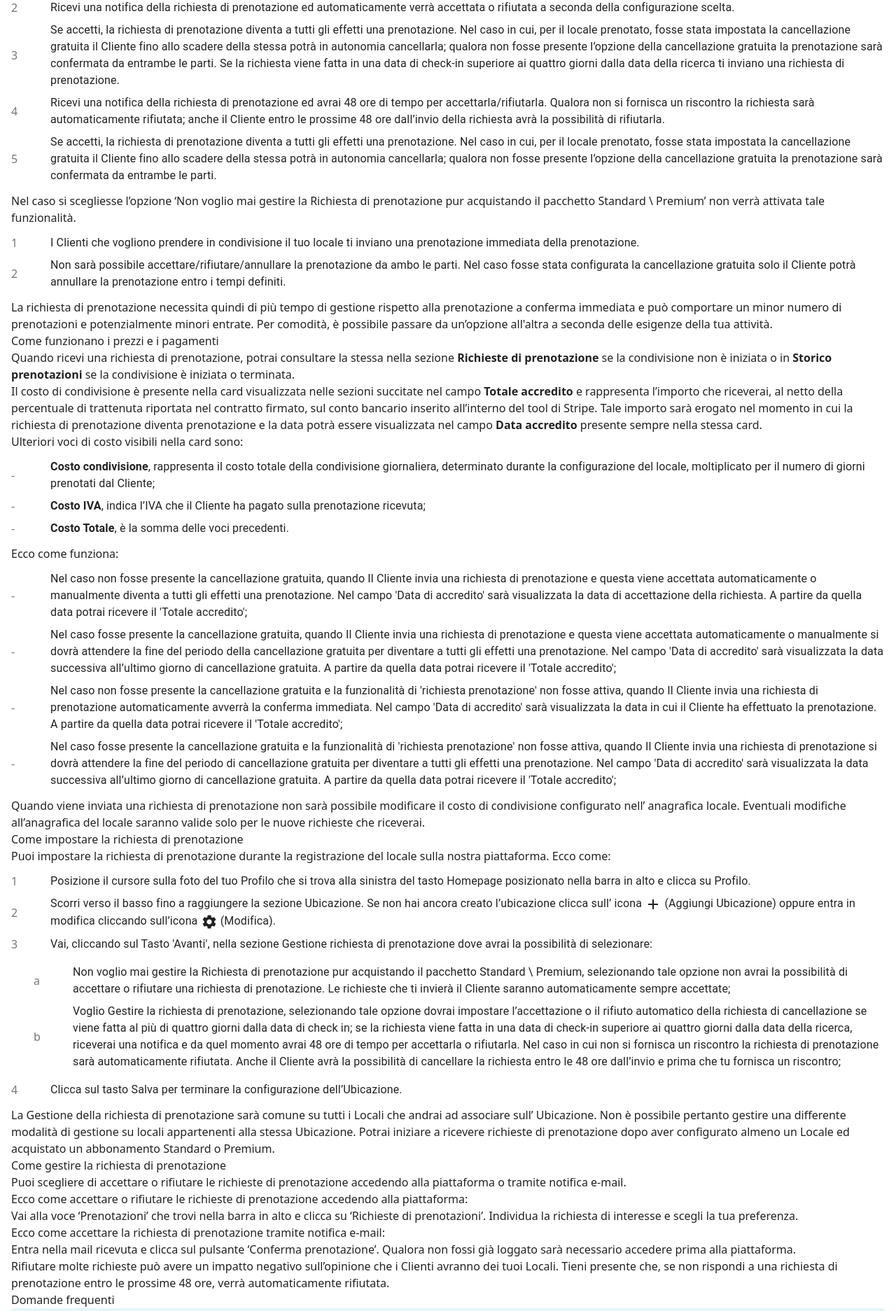
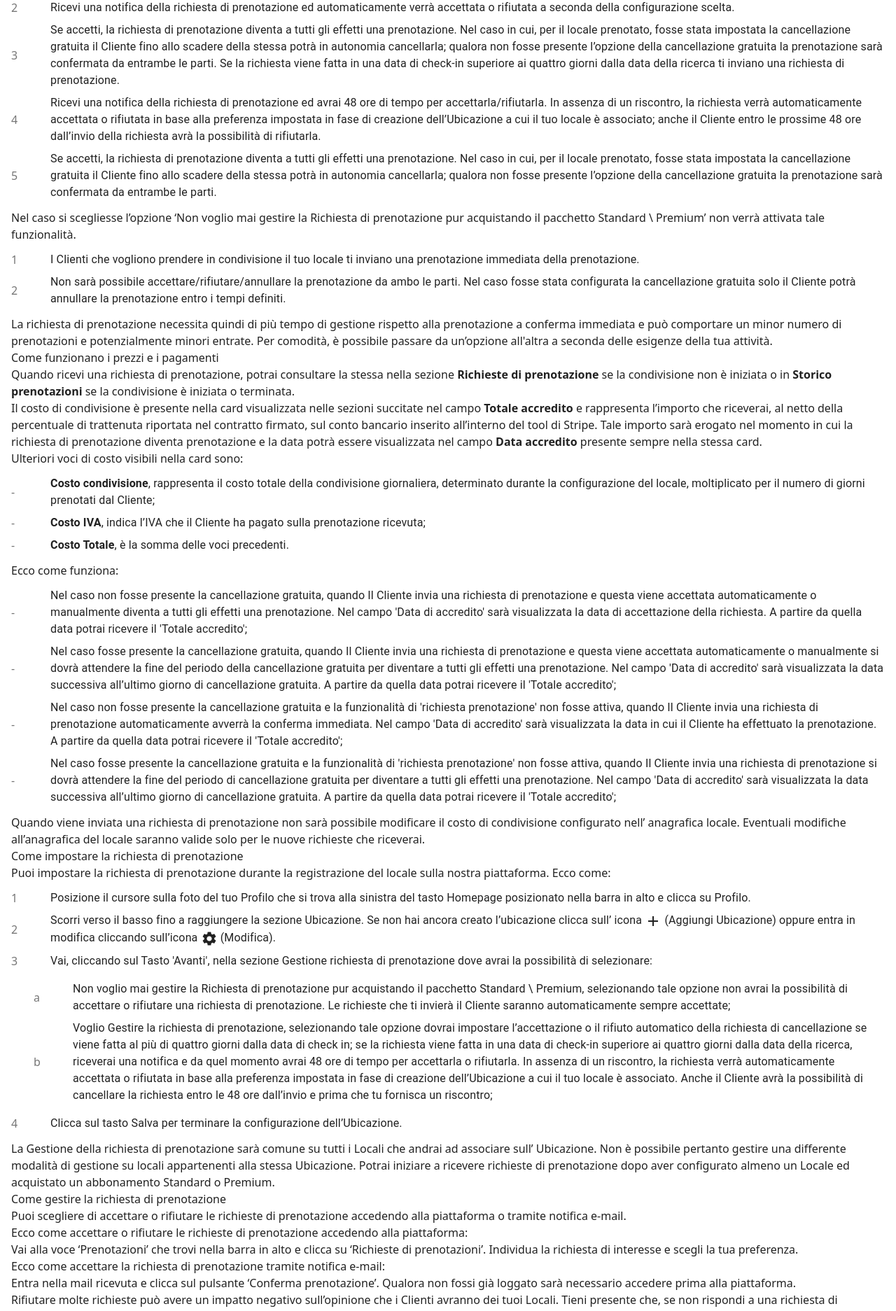
Before and after one commit to claralorusso/coldhsharing, a React (Vite) app: page /booking/manage-booking in a window 1280 px wide. Shown: the part 580-2453 px from the top of the page at 70% size. Built offline with nearby package versions, Linux system fonts and the light colour scheme.

Commit message:
modifica testi

```diff
--- a/src/pages/prenotazioni/prenotazioni.tsx
+++ b/src/pages/prenotazioni/prenotazioni.tsx
@@ -96,7 +96,7 @@ export const Prenotazioni = () => {
               </ListItem>
               <ListItem disablePadding>
                 <ListItemIcon>4</ListItemIcon>
-                <ListItemText primary="Ricevi una notifica della richiesta di prenotazione ed avrai 48 ore di tempo per accettarla/rifiutarla. Qualora non si fornisca un riscontro la richiesta sarà automaticamente rifiutata; anche il Cliente entro le prossime 48 ore dall’invio della richiesta avrà la possibilità di rifiutarla. " />
+                <ListItemText primary="Ricevi una notifica della richiesta di prenotazione ed avrai 48 ore di tempo per accettarla/rifiutarla. In assenza di un riscontro, la richiesta verrà automaticamente accettata o rifiutata in base alla preferenza impostata in fase di creazione dell’Ubicazione a cui il tuo locale è associato; anche il Cliente entro le prossime 48 ore dall’invio della richiesta avrà la possibilità di rifiutarla. " />
               </ListItem>
               <ListItem disablePadding>
                 <ListItemIcon>5</ListItemIcon>
@@ -300,9 +300,10 @@ export const Prenotazioni = () => {
                     se la richiesta viene fatta in una data di check-in
                     superiore ai quattro giorni dalla data della ricerca,
                     riceverai una notifica e da quel momento avrai 48 ore di
-                    tempo per accettarla o rifiutarla. Nel caso in cui non si
-                    fornisca un riscontro la richiesta di prenotazione sarà
-                    automaticamente rifiutata. Anche il Cliente avrà la
+                    tempo per accettarla o rifiutarla. In assenza di un riscontro,
+                    la richiesta verrà automaticamente accettata o rifiutata in base alla
+                    preferenza impostata in fase di creazione dell’Ubicazione a cui il tuo
+                    locale è associato. Anche il Cliente avrà la
                     possibilità di cancellare la richiesta entro le 48 ore
                     dall’invio e prima che tu fornisca un riscontro;
                   </ListItemText>
@@ -351,9 +352,11 @@ export const Prenotazioni = () => {
             </div>
             <div className="pb-2">
               Rifiutare molte richieste può avere un impatto negativo
-              sull’opinione che i Clienti avranno dei tuoi Locali. Tieni
-              presente che, se non rispondi a una richiesta di prenotazione
-              entro le prossime 48 ore, verrà automaticamente rifiutata.
+              sull’opinione che i Clienti avranno dei tuoi Locali. Tieni presente
+              che, se non rispondi a una richiesta di prenotazione entro le prossime
+               48 ore, la richiesta verrà automaticamente accettata o rifiutata
+               in base alla preferenza impostata in fase di creazione dell’Ubicazione
+               a cui il tuo locale è associato.
             </div>
             <div className="pb-2 font-bold"> Domande frequenti</div>
             <Alert severity="info">
@@ -414,12 +417,9 @@ export const Prenotazioni = () => {
               <AlertTitle className="font-bold">
                 Cosa succede se non rispondo a una richiesta di prenotazione?
               </AlertTitle>
-              Se non accetti o rifiuti una richiesta entro 48 ore, ti
-              informeremo che è scaduta e quindi automaticamente rifiutata. Dopo
-              la scadenza, non potrai più fare nulla su quella richiesta di
-              prenotazione specifica. I Clienti riceveranno un'e-mail in cui
-              notifichiamo il tuo rifiuto e dove suggeriamo altri locali da
-              poter prenotare.
+              In assenza di un riscontro, la richiesta verrà automaticamente accettata o
+              rifiutata in base alla preferenza impostata in fase di creazione dell’Ubicazione
+              a cui il tuo locale è associato.
             </Alert>
           </AccordionDetails>
         </Accordion>
@@ -588,9 +588,10 @@ export const Prenotazioni = () => {
                     se la richiesta viene fatta in una data di check-in
                     superiore ai quattro giorni dalla data della ricerca,
                     riceverai una notifica e da quel momento avrai 48 ore di
-                    tempo per accettarla o rifiutarla. Nel caso in cui non si
-                    fornisca un riscontro la richiesta di prenotazione sarà
-                    automaticamente rifiutata. Anche il Cliente avrà la
+                    tempo per accettarla o rifiutarla. In assenza di un riscontro,
+                    la richiesta verrà automaticamente accettata o rifiutata in base
+                    alla preferenza impostata in fase di creazione dell’Ubicazione
+                    a cui il tuo locale è associato. Anche il Cliente avrà la
                     possibilità di cancellare la richiesta entro le 48 ore
                     dall’invio e prima che tu fornisca un riscontro;
                   </ListItemText>
--- a/src/pages/primi-passi/primi-passi.tsx
+++ b/src/pages/primi-passi/primi-passi.tsx
@@ -346,9 +346,10 @@ export const PrimiPassi = () => {
                     se la richiesta viene fatta in una data di check-in
                     superiore ai quattro giorni dalla data della ricerca,
                     riceverai una notifica e da quel momento avrai 48 ore di
-                    tempo per accettarla o rifiutarla. Nel caso in cui non si
-                    fornisca un riscontro la richiesta di prenotazione sarà
-                    automaticamente rifiutata. Anche il Cliente avrà la
+                    tempo per accettarla o rifiutarla. In assenza di un riscontro,
+                    la richiesta verrà automaticamente accettata o rifiutata in base
+                    alla preferenza impostata in fase di creazione dell’Ubicazione a
+                    cui il tuo locale è associato. Anche il Cliente avrà la
                     possibilità di cancellare la richiesta entro le 48 ore
                     dall’invio e prima che tu fornisca un riscontro;
                   </div>
```
